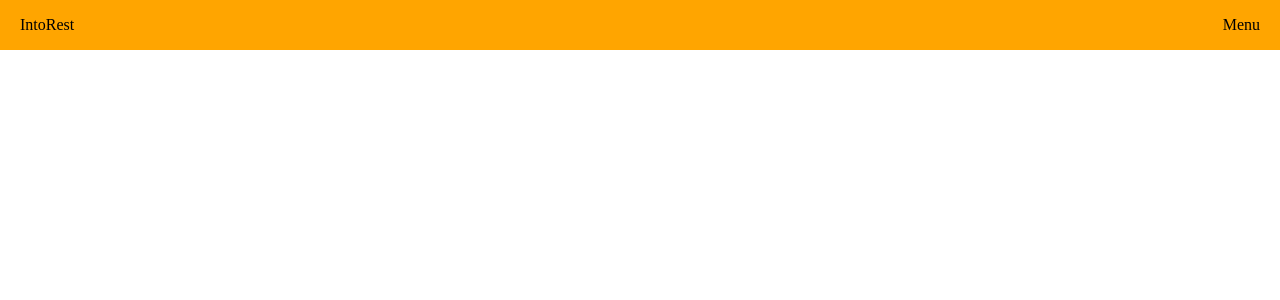
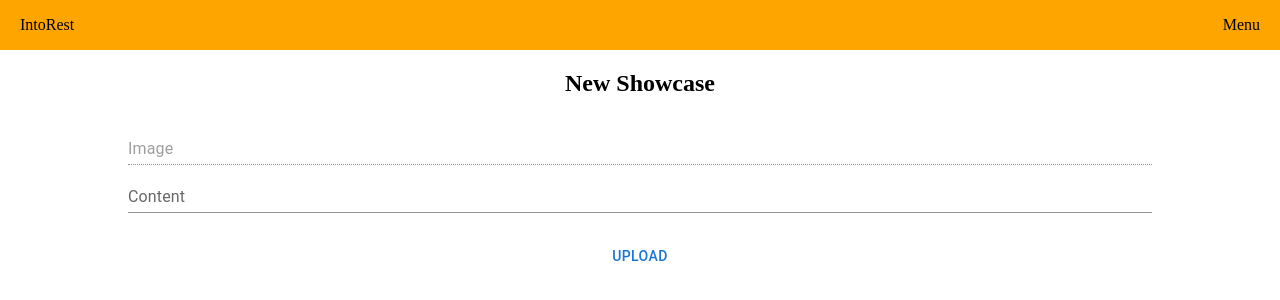
Before and after one commit to HJeong1200/IntoRest-M, a React (Create React App) app: page /showcase/new in a window 1280 px wide. Before the commit this address had no page. Shown: the top 300 px of the page. Built offline with nearby package versions, Linux system fonts and the light colour scheme.

Commit message:
feat: create showcase create page

```diff
--- a/src/App.tsx
+++ b/src/App.tsx
@@ -2,6 +2,7 @@ import { BrowserRouter, Route, Routes } from "react-router-dom";
 import Header from "./components/header/Header";
 import Router from "./constants/router";
 import Login from "./pages/login/login";
+import ShowcaseCreate from "./pages/showcase/ShowcaseCreate";
 import ShowcaseList from "./pages/showcase/ShowcaseList";
 import Signup from "./pages/signup/signup";
 
@@ -11,6 +12,7 @@ function App() {
       <Header />
       <Routes>
         <Route path={"/showcase"} element={<ShowcaseList />} />
+        <Route path="/showcase/new" element={<ShowcaseCreate />} />
         <Route path={"/signup"} element={<Signup />} />
         <Route path={"/login"} element={<Login />} />
       </Routes>
--- /dev/null
+++ b/src/pages/showcase/ShowcaseCreate.tsx
@@ -0,0 +1,49 @@
+import { createUserWithEmailAndPassword } from "firebase/auth";
+import { auth } from "../../firebase/firebase";
+import { Button } from "@mui/material";
+import Box from "@mui/material/Box";
+import TextField from "@mui/material/TextField";
+import { useState } from "react";
+import styled from "styled-components";
+
+const ShowcaseCreate = () => {
+  const [content, setContent] = useState<string>("");
+
+  const handleUpload = () => {
+    if (!content) return;
+  };
+
+  return (
+    <Wrapper>
+      <h2>New Showcase</h2>
+      <Box component="form" sx={sx}>
+        <TextField disabled variant="standard" label="Image" />
+        <TextField
+          variant="standard"
+          multiline
+          value={content}
+          onChange={(e) => setContent(e.target.value)}
+          label="Content"
+        />
+      </Box>
+      <Button onClick={handleUpload}>Upload</Button>
+    </Wrapper>
+  );
+};
+
+const Wrapper = styled.div`
+  display: flex;
+  width: 100%;
+  height: 100%;
+  flex-direction: column;
+  align-items: center;
+`;
+
+const sx = {
+  display: "flex",
+  flexDirection: "column",
+  width: "80%",
+  marginBottom: "25px",
+};
+
+export default ShowcaseCreate;
```
